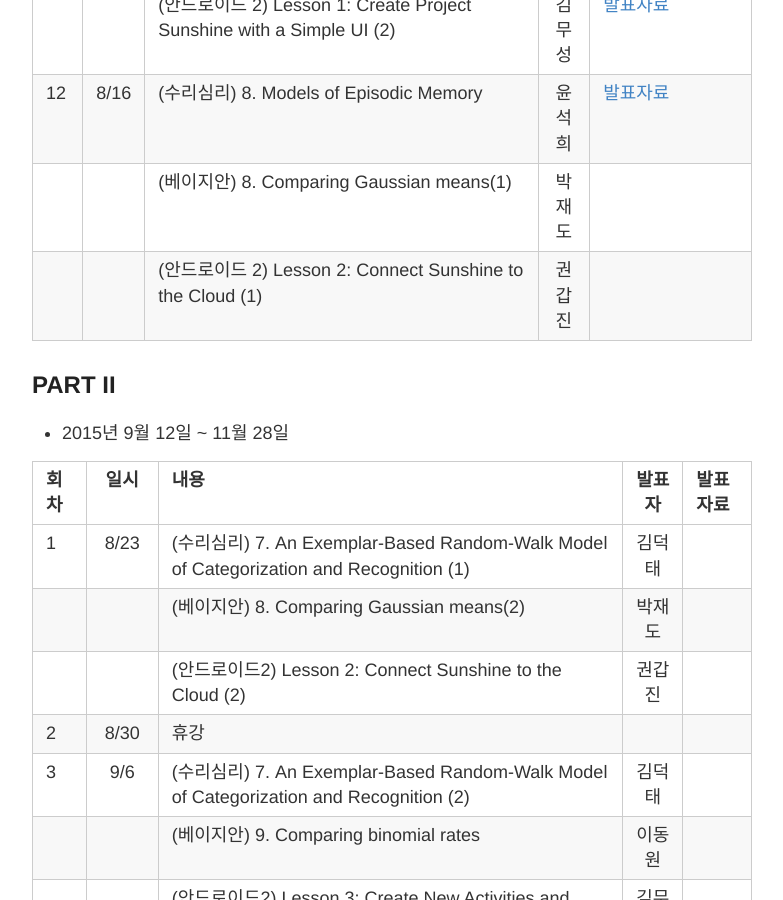
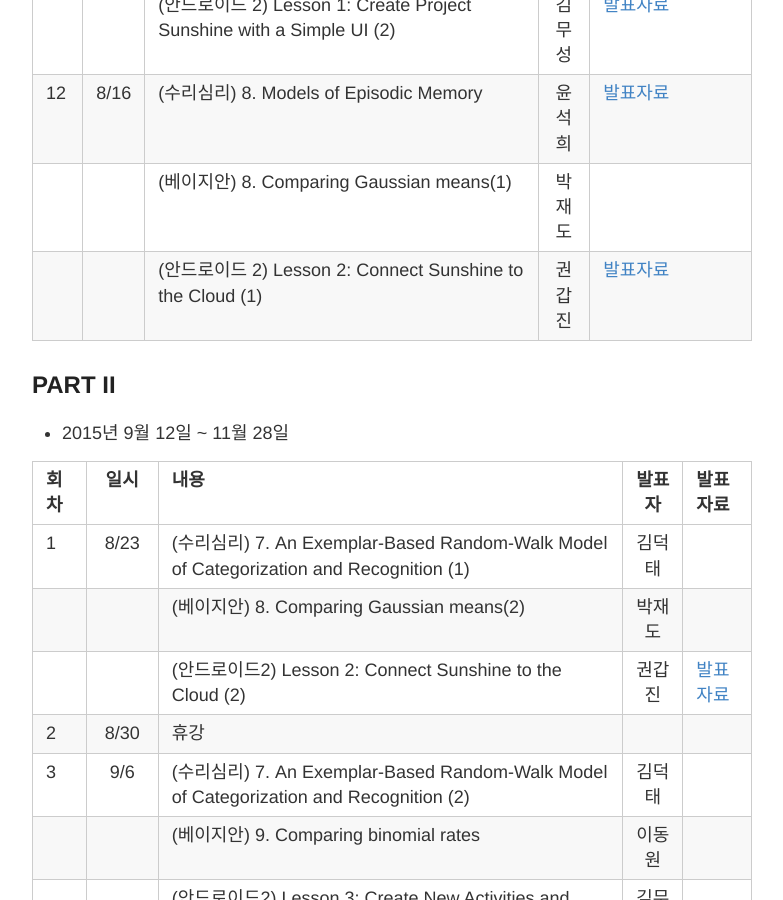
Before and after one commit to psygrammer/coco, a Jekyll site: the page built from _posts/2015-12-29-SCHEDULE.md, in a window 1280 px wide and 900 px high, scrolled down 4912 px. Shown: the whole window, without its empty margins (248-1031 px from the left). Built offline with Jekyll 4.4.1, drawn with Linux system fonts in a browser that asks for light colours; Markdown is read by kramdown in place of the engine named in the settings.

Commit message:
Update 2015-12-29-SCHEDULE.md

```diff
--- a/_posts/2015-12-29-SCHEDULE.md
+++ b/_posts/2015-12-29-SCHEDULE.md
@@ -78,7 +78,7 @@ title: 스터디 일정 & 커리큘럼 & 발표자료
 |    |     |(안드로이드 2) Lesson 1: Create Project Sunshine with a Simple UI (2) |김무성|[발표자료](http://nbviewer.ipython.org/github/psygrammer/coco/blob/master/part1/android/sunshine01/01_Create_Project_Sunshine_with_a_Simple_UI.ipynb) |
 |  12 |8/16  |(수리심리) 8. Models of Episodic Memory |윤석희| [발표자료](https://drive.google.com/file/d/0B-Cmo_VNw8YnY3VISjFydDJudjlnUmtSRk02TEx1WjhxaU1n/view)|
 |    |     |(베이지안) 8. Comparing Gaussian means(1) |박재도| |
-|    |     |(안드로이드 2) Lesson 2: Connect Sunshine to the Cloud (1) |권갑진| |
+|    |     |(안드로이드 2) Lesson 2: Connect Sunshine to the Cloud (1) |권갑진|[발표자료](https://docs.google.com/presentation/d/1Qzh17Vjg_t8zO2oJG7bHcNyfjgoc_0duhgjs8YlwI4o/edit#slide=id.p4) |
 
 
 ## PART II
@@ -90,7 +90,7 @@ title: 스터디 일정 & 커리큘럼 & 발표자료
 | -----  |:------:| :-------------------------------------|:-------:|:---------------------------------------- |
 | 1 | 8/23|(수리심리) 7. An Exemplar-Based Random-Walk Model of Categorization and Recognition (1) |김덕태 | |
 |   |     |(베이지안) 8. Comparing Gaussian means(2) |박재도 | |
-|   |     |(안드로이드2) Lesson 2: Connect Sunshine to the Cloud (2)|권갑진 | |
+|   |     |(안드로이드2) Lesson 2: Connect Sunshine to the Cloud (2)|권갑진 |[발표자료](https://docs.google.com/presentation/d/1lvYvMmGLFSLelcXgxLIeO3nXkNOc_29FuKMeBbpCDqw/edit#slide=id.p4) |
 | 2 | 8/30|휴강| | |
 | 3 | 9/6 |(수리심리) 7. An Exemplar-Based Random-Walk Model of Categorization and Recognition (2)  |김덕태 | |
 |   |     |(베이지안) 9. Comparing binomial rates |이동원 | |
```
